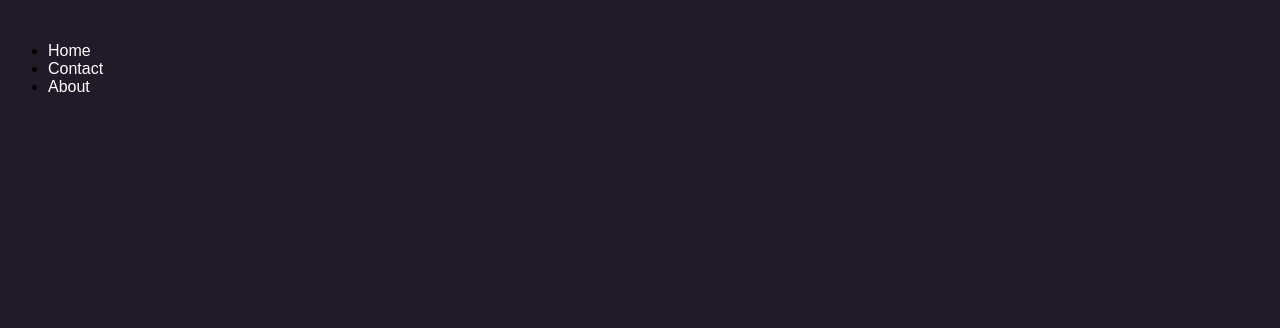
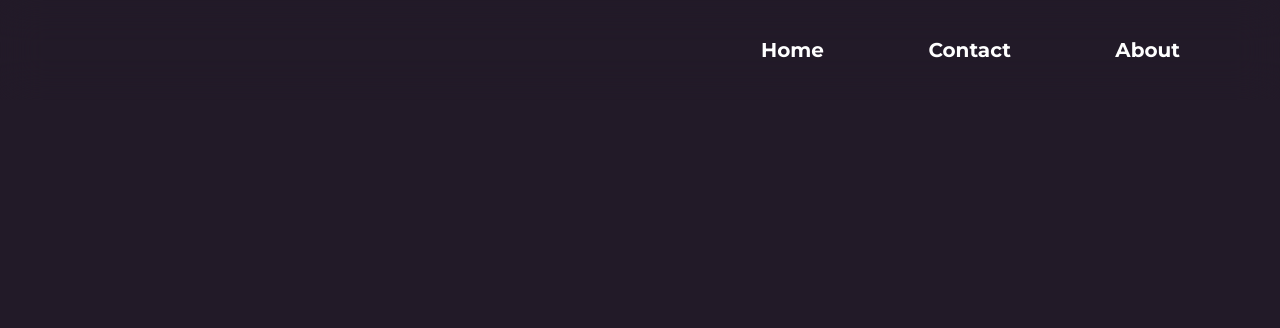
Before and after one commit to Hashmi35/Portfolio, a plain HTML site: page index.html in a window 1280 px wide. Shown: the top 328 px of the page. Drawn offline with Linux system fonts and the light colour scheme; a web font is replaced by a local one.

Commit message:
Update style.css

```diff
--- a/style.css
+++ b/style.css
@@ -29,6 +29,43 @@ body
     animation-range: entry 0%;
 }
 
+
+/* navbar */
+
+.navbar
+{
+    backdrop-filter: blur(20px);
+    position: fixed;
+    z-index: 100;
+    width: 100%;
+    height: 100px;
+    display: flex;
+    justify-content: space-between;
+    align-items: center;
+    top: 0; left: 0; right: 0;
+}
+
+.logo{
+    padding-left: 100px;
+}
+
+li{
+    display: inline-block;
+    padding-right: 100px;
+}
+
+.left{
+    color: black;
+    font-weight: 700;
+    font-size: 20px;
+    font-family: "Montserrat", serif;
+    color: white;
+
+}
+
+.mainLogo{
+    width: 100px;
+}
 
 
 
```
